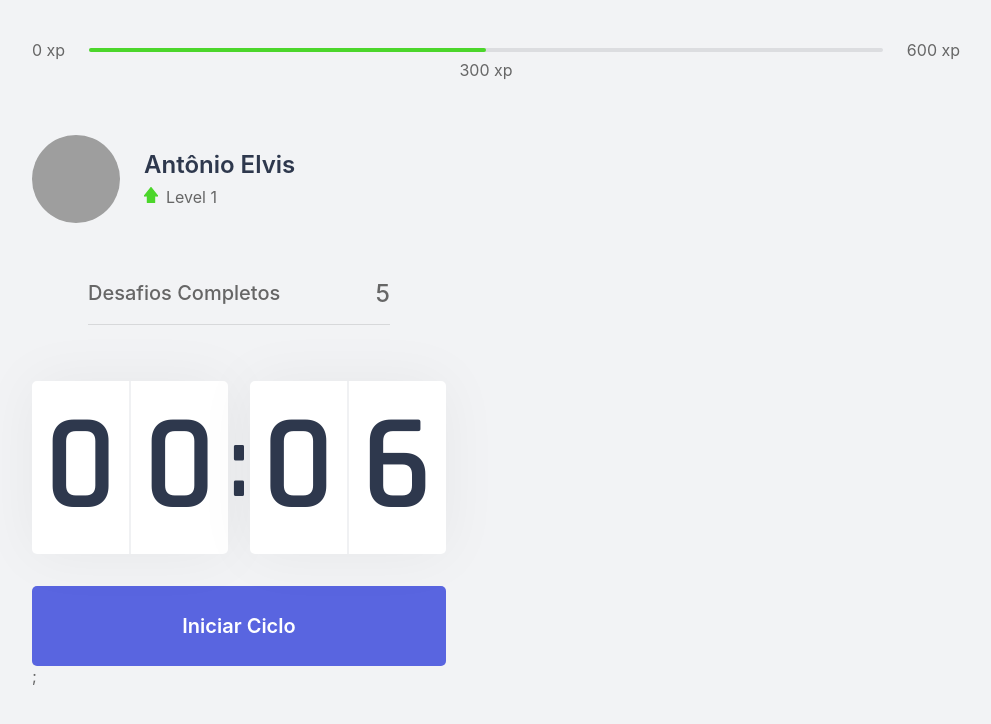
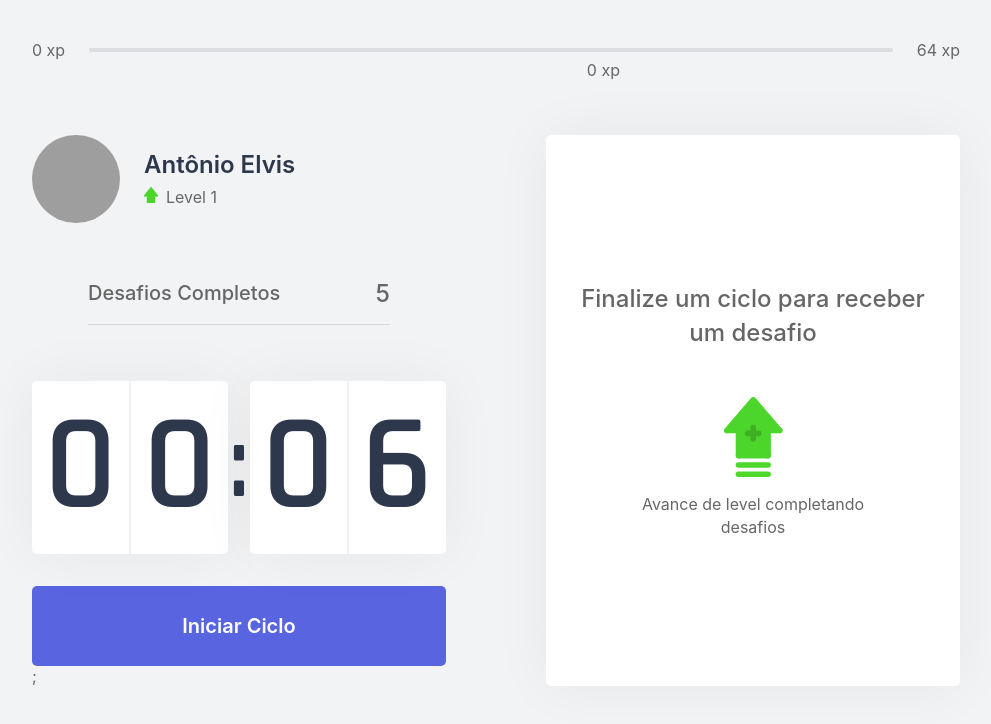
Before and after one commit to Elvis0032/NLW.4, a Next.js app in the folder moveit-next/: page / in a window 1280 px wide. Shown: the top 724 px of the page, without its empty margins (144-1135 px from the left). Built offline with nearby package versions, Linux system fonts and the light colour scheme; grey boxes are pictures that could not be loaded.

Commit message:
Terceira parte concluída
Experience bar + Desafios

```diff
--- /dev/null
+++ b/moveit-next/challenges.json
@@ -0,0 +1,62 @@
+[
+    {
+      "type": "body",
+      "description": "Estique um de seus braços com a palma da mão virada para frente e puxe os dedos para cima por 10 segundos por mão.",
+      "amount": 80
+    },
+    {
+      "type": "body",
+      "description": "Estique seu braço contra o peito e puxe-o utilizando o outro braço por 10 segundos por braço.",
+      "amount": 60
+    },
+    {
+      "type": "body",
+      "description": "Puxe seu pescoço com a ajuda da mão para a direita e para a esquerda, permanecendo na posição por alguns segundos.",
+      "amount": 70
+    },
+    {
+      "type": "body",
+      "description": "Com as duas mãos na parte de trás da cabeça, leve-a para baixo, alongando a parte de trás da região.",
+      "amount": 60
+    },
+    {
+      "type": "body",
+      "description": "Cruze as pernas e desça com as mãos esticadas em direção ao chão. Repita o movimento com a outra perna na frente.",
+      "amount": 100
+    },
+    {
+      "type": "body",
+      "description": "Sentado, abra as pernas e tente encostar as palmas das mãos no chão, repita 3 vezes por 5 segundos.",
+      "amount": 80
+    },
+    {
+      "type": "body",
+      "description": "Puxe o joelho de encontro ao peito e segure, troque de perna após 10 segundos.",
+      "amount": 50
+    },
+    {
+      "type": "body",
+      "description": "Sentado, cruze uma perna e incline seu tronco à frente, troque de perna após 10 segundos.",
+      "amount": 80
+    },
+    {
+      "type": "eye",
+      "description": "Sentado, feche os olhos e cubra-os com as palmas da mão durante 2 minutos, depois abra normalmente.",
+      "amount": 90
+    },
+    {
+      "type": "eye",
+      "description": "Em algum ambiente aberto, olhe o mais longe que puder em quatro direções por 3s, mexa apenas os olhos. Repita 3 vezes.",
+      "amount": 140
+    },
+    {
+      "type": "eye",
+      "description": "Usando os polegares, massage a área abaixo das sobrancelhas em movimentos circulares por 15 segundos.",
+      "amount": 70
+    },
+    {
+      "type": "body",
+      "description": "Em pé, gire a cintura o máximo que puder para a esquerda, segure por cinco segundos. Repita para a direita.",
+      "amount": 90
+    }
+  ]
--- /dev/null
+++ b/moveit-next/src/components/Challengebox.tsx
@@ -0,0 +1,45 @@
+import { useContext, useState } from 'react';
+import { ChallengesContext } from '../contexts/ChallengesContext';
+
+import styles from '../styles/components/ChallengeBox.module.css';
+
+export function ChallengeBox() {
+
+    const {activeChellenge, resetChallenge} = useContext(ChallengesContext);
+
+    return (
+        <div className={styles.challengeBoxContainer}>
+            {activeChellenge ? (
+                <div className={styles.challengeActive}>
+                    <header> Ganhe {activeChellenge.amount} XP</header>
+
+                    <main>
+                        <img src={`icons/${activeChellenge.type}.svg`} alt=""/>
+                        <strong>Novo Desafio</strong>
+
+                        <p>{activeChellenge.description}</p>
+                    </main>
+                    <footer>
+                        <button type="button" className={styles.challengeFailedButton}
+                        onClick={resetChallenge}>
+                            Falhei
+                        </button>
+                        <button type="button" className={styles.challengeSucceededButton}>
+                            Completei
+                        </button>
+                    </footer>
+                </div>
+            ) : (
+                    <div className={styles.challengeNoActive}>
+                        <strong>
+                            Finalize um ciclo para receber um desafio
+                </strong>
+                        <p>
+                            <img src="icons/level-up.svg" alt="Level Up" />
+                    Avance de level completando desafios
+                </p>
+                    </div>
+                )}
+        </div>
+    )
+}
--- a/moveit-next/src/components/Countdown.tsx
+++ b/moveit-next/src/components/Countdown.tsx
@@ -1,9 +1,12 @@
-import { useState, useEffect } from 'react';
+import { useState, useEffect, useContext } from 'react';
+import { ChallengesContext } from '../contexts/ChallengesContext';
 import styles from '../styles/components/Countdown.module.css';
 
 let countdownwTimeout: NodeJS.Timeout;
 
 export function Countdown() {
+    const {startNewChallenge} = useContext(ChallengesContext);
+
     const [time, setTime] = useState(0.1 * 60);
     const [isActive, setIsActive] = useState(false);
     const [hasFinished, setHasFinished] = useState(false);
@@ -33,6 +36,7 @@
         }else if(isActive && time ==0){
            setHasFinished(true);
            setIsActive(false);
+           startNewChallenge();
         }
     }, [isActive, time]);
 
--- a/moveit-next/src/components/ExperienceBar.tsx
+++ b/moveit-next/src/components/ExperienceBar.tsx
@@ -1,17 +1,22 @@
+import { useContext, useState } from 'react';
+import { ChallengesContext } from '../contexts/ChallengesContext';
 import styles from '../styles/components/ExperienceBar.module.css';
 
 export function ExperienceBar(){
+    const {currentExperience, experienceToNextLevel} = useContext(ChallengesContext);
+
+    const percentToNextLevel = Math.round(currentExperience *100)/experienceToNextLevel;
     return(
         <header className = {styles.experienceBar}>
             <span>0 xp</span>
             <div>
-                <div style={{width:'50%'}}/>
+                <div style={{width:`${percentToNextLevel}%`}}/>
 
-                <span className={styles.currentExperience} style={{left:'50%'}}>
-                    300 xp
+                <span className={styles.currentExperience} style={{left:`${experienceToNextLevel}%`}}>
+                    {currentExperience} xp
                 </span>
             </div>
-            <span>600 xp</span>
+            <span>{experienceToNextLevel} xp</span>
         </header>
     );
 }
--- /dev/null
+++ b/moveit-next/src/contexts/ChallengesContext.tsx
@@ -0,0 +1,69 @@
+import { createContext, useState, ReactNode } from 'react';
+import challenges from '../../challenges.json'
+
+interface Challenge {
+    type: 'body' | 'eye'
+    description: string;
+    amount: number;
+}
+
+interface ChallengesContextData {
+    level: number;
+    currentExperience: number;
+    challengesCompleted: number;
+    activeChellenge: Challenge;
+    experienceToNextLevel: number;
+    levelUp: () => void;
+    startNewChallenge: () => void;
+    resetChallenge: ()=> void;
+}
+
+interface ChallengesProviderProps {
+    children: ReactNode;
+}
+export const ChallengesContext = createContext({} as ChallengesContextData);
+
+export function ChallengesProvider({ children }: ChallengesProviderProps) {
+
+    const [level, setLevel] = useState(1);
+    const [currentExperience, setCurrentExperience] = useState(0);
+    const [challengesCompleted, setChallengesCompleted] = useState(0);
+
+    const [activeChellenge, setActiveChallenge] = useState(null);
+
+    const experienceToNextLevel = Math.pow((level + 1) * 4 , 2)
+
+    function levelUp() {
+        setLevel(level + 1);
+    }
+
+    function startNewChallenge() {
+        const randomChallengeIndex = Math.floor(Math.random() * challenges.length)
+        const challenge = challenges[randomChallengeIndex];
+
+        setActiveChallenge(challenge);
+    }
+
+    function resetChallenge(){
+        setActiveChallenge(null);
+    }
+
+    return (
+        <ChallengesContext.Provider
+            value={{
+                level,
+                currentExperience,
+                challengesCompleted,
+                levelUp,
+                startNewChallenge,
+                activeChellenge,
+                resetChallenge,
+                experienceToNextLevel,
+            }}>
+
+            {children}
+
+        </ChallengesContext.Provider>
+    )
+        ;
+}
--- a/moveit-next/src/pages/_app.tsx
+++ b/moveit-next/src/pages/_app.tsx
@@ -1,7 +1,16 @@
 import '../styles/global.css';
 
+import { ChallengesProvider } from '../contexts/ChallengesContext';
+
 function MyApp({ Component, pageProps }) {
-  return <Component {...pageProps} />
+  return (
+
+    <ChallengesProvider>
+      <Component {...pageProps} />
+    </ChallengesProvider>
+
+  )
+
 }
 
 export default MyApp
--- a/moveit-next/src/pages/index.tsx
+++ b/moveit-next/src/pages/index.tsx
@@ -2,10 +2,11 @@
 import { Countdown } from '../components/Countdown';
 import { ExperienceBar } from '../components/ExperienceBar';
 import { Profile } from "../components/Profile";
-
+import { ChallengeBox } from '../components/Challengebox';
 import Head from 'next/head';
 
 import styles from '../styles/pages/Home.module.css';
+
 export default function Home() {
   return (
     <div className={styles.container}>
@@ -22,7 +23,7 @@
           <Countdown />
         </div>
         <div>
-
+          <ChallengeBox/>
         </div>
       </section>
     </div>
--- /dev/null
+++ b/moveit-next/src/styles/components/ChallengeBox.module.css
@@ -0,0 +1,111 @@
+.challengeBoxContainer {
+    height: 100%;
+
+    background: var(--white);
+    border-radius: 5px;
+    box-shadow: 0 0 60px rgba(0, 0, 0, 0.05);
+
+    padding: 1.5rem 2rem;
+
+    display: flex;
+    flex-direction: column;
+    align-items: center;
+    justify-content: center;
+
+    text-align: center;
+}
+
+.challengeNoActive{
+    display: flex;
+    flex-direction: column;
+    align-items: center;
+}
+
+.challengeNoActive strong{
+    font-size: 1.5rem;
+    font-weight: 500;
+    line-height: 1.4;
+}
+
+.challengeNoActive p{
+    display: flex;
+    flex-direction: column;
+    align-items: center;
+    line-height: 1.4;
+    max-width: 70%;
+    margin-top: 3rem;
+}
+
+.challengeNoActive p img{
+    margin-bottom: 1rem;
+}
+
+.challengeActive{
+    height: 100%;
+
+    display: flex;
+    flex-direction: column;
+}
+
+.challengeActive header{
+    color: var(--blue);
+    font-weight: 600;
+    font-size: 1.25rem;
+    padding: 0 2rem 1.5rem;
+    border-bottom: 1px solid var(--gray-line) ;
+}
+
+.challengeActive main{
+    flex: 1;
+    display:flex;
+    flex-direction: column;
+    align-items: center;
+    justify-content: center;
+}
+
+.challengeActive main strong{
+    font-weight: 600;
+    font-size: 2rem;
+    color: var(--title);
+    margin: 1.5rem 0 1rem;
+}
+
+.challengeActive main p {
+    line-height: 1.5;
+}
+
+.challengeActive footer{
+    display: grid;
+    grid-template-columns: 1fr 1fr;
+    gap: 1rem
+}
+
+.challengeActive footer button{
+    height: 3rem;
+
+    display: flex;
+    align-items: center;
+    justify-content: center;
+
+    border: 0;
+    border-radius: 5px;
+
+    color: var(--white);
+
+    font-size: 1rem;
+    font-weight: 600;
+
+    transition: filter 0.2;
+}
+
+.challengeActive footer button.challengeFailedButton{
+    background-color: var(--red);
+}
+
+.challengeActive footer button.challengeSucceededButton{
+    background-color: var(--green);
+}
+
+.challengeActive footer button:hover{
+    filter:brightness(0.9)
+}
```
